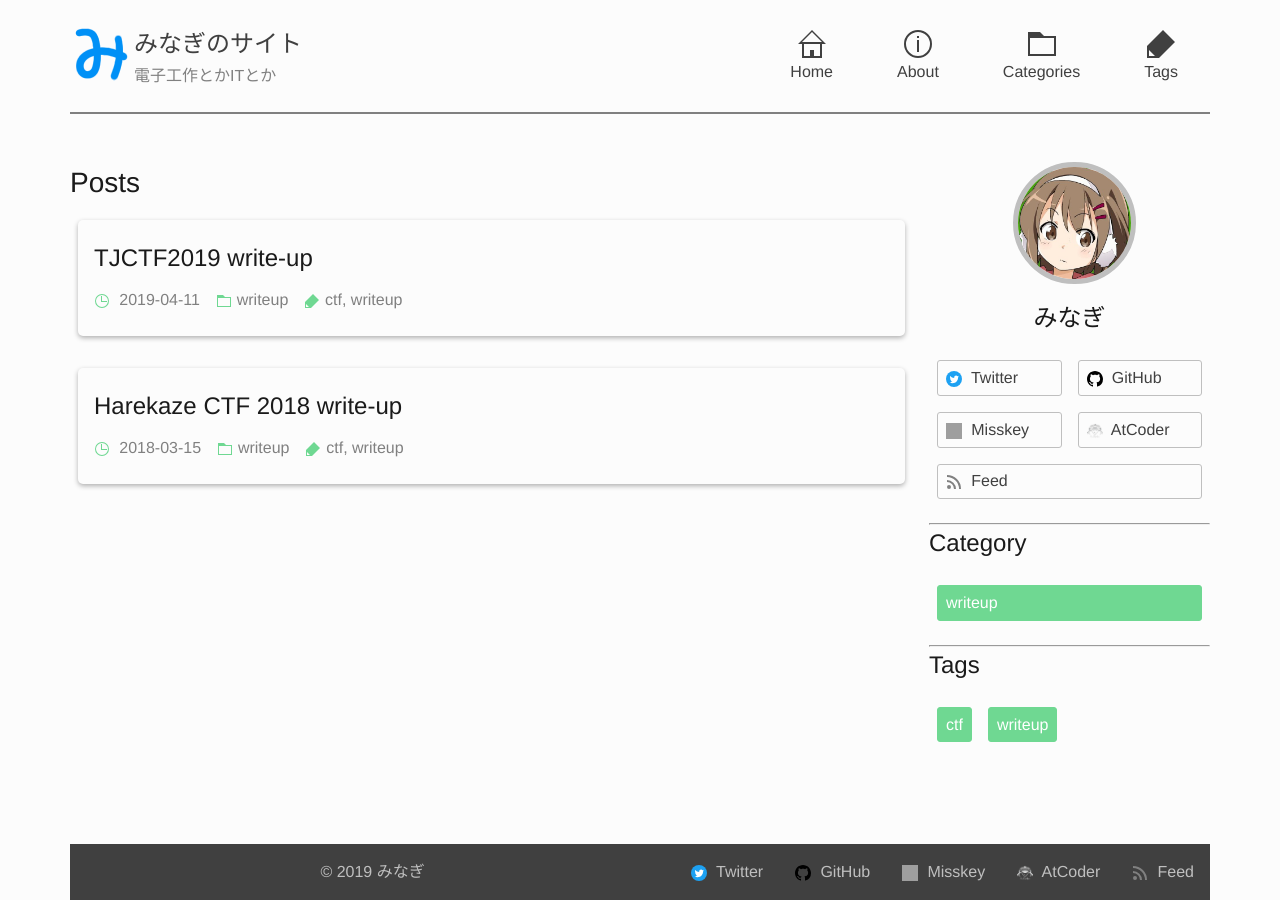
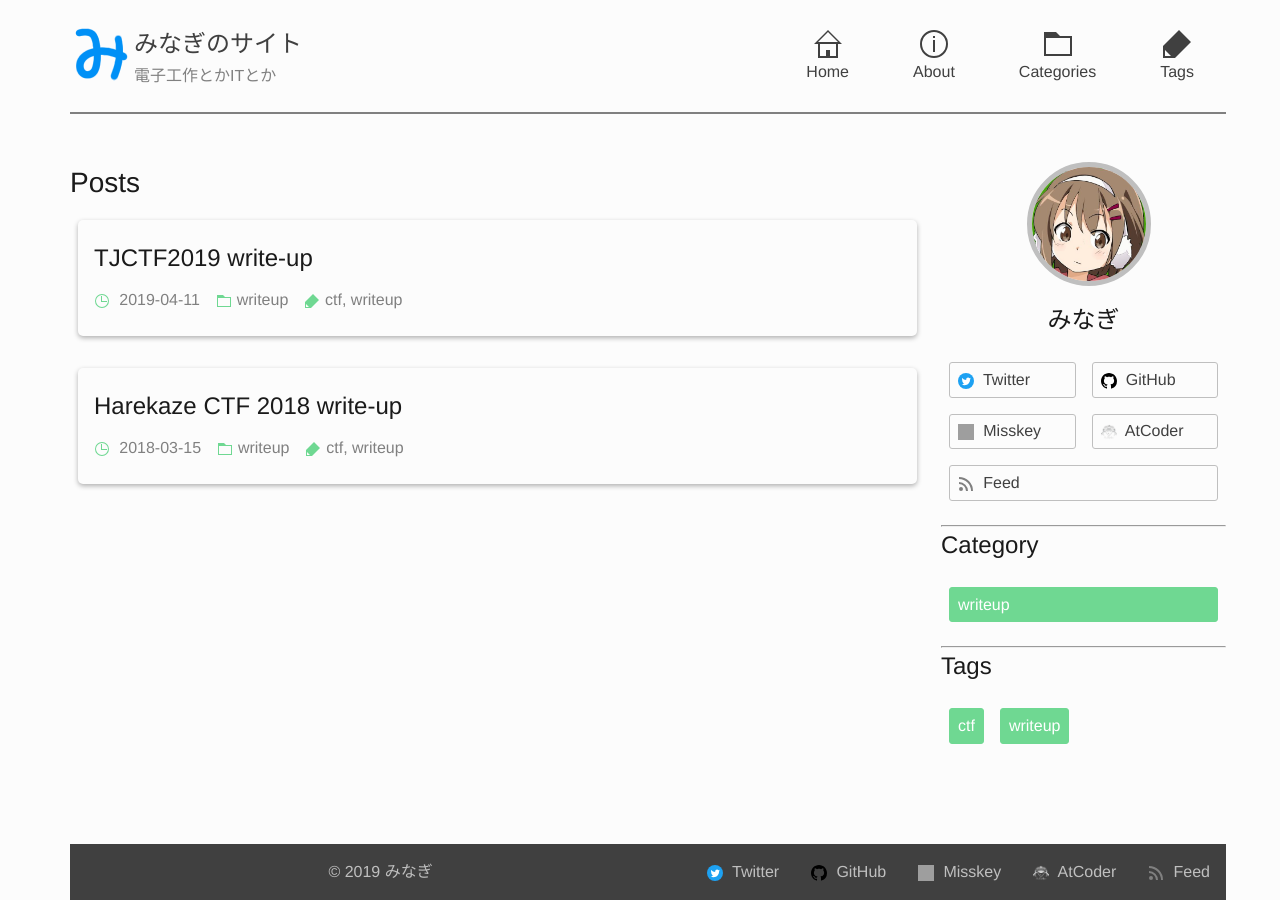
Before and after one commit to minagi-yu/blog.m7u.net, a Jekyll site: the page built from blog/index.html, in a window 1280 px wide. Built offline with Jekyll 4.4.1, drawn with Linux system fonts in a browser that asks for light colours; grey boxes are pictures that could not be loaded.

Commit message:
gridの幅指定方法を変更

```diff
--- a/_sass/_base.scss
+++ b/_sass/_base.scss
@@ -24,7 +24,7 @@ body {
   min-height: 100vh;
   margin: 0 auto;
   display: grid;
-  grid-template-columns: 3fr 1fr;
+  grid-template-columns: 75% 25%;
   grid-template-rows: max-content auto max-content;
   grid-gap: 1rem;
 }
```
